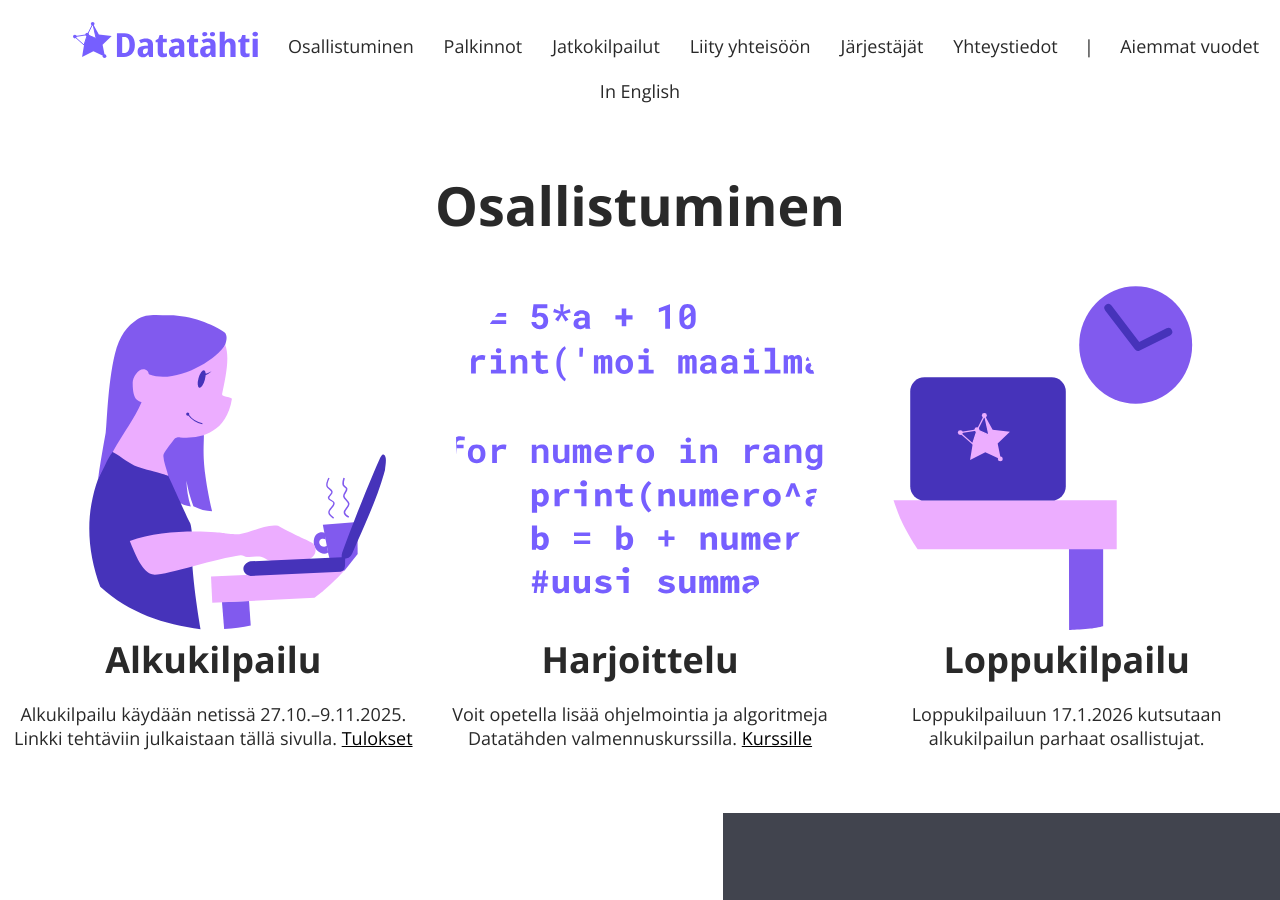
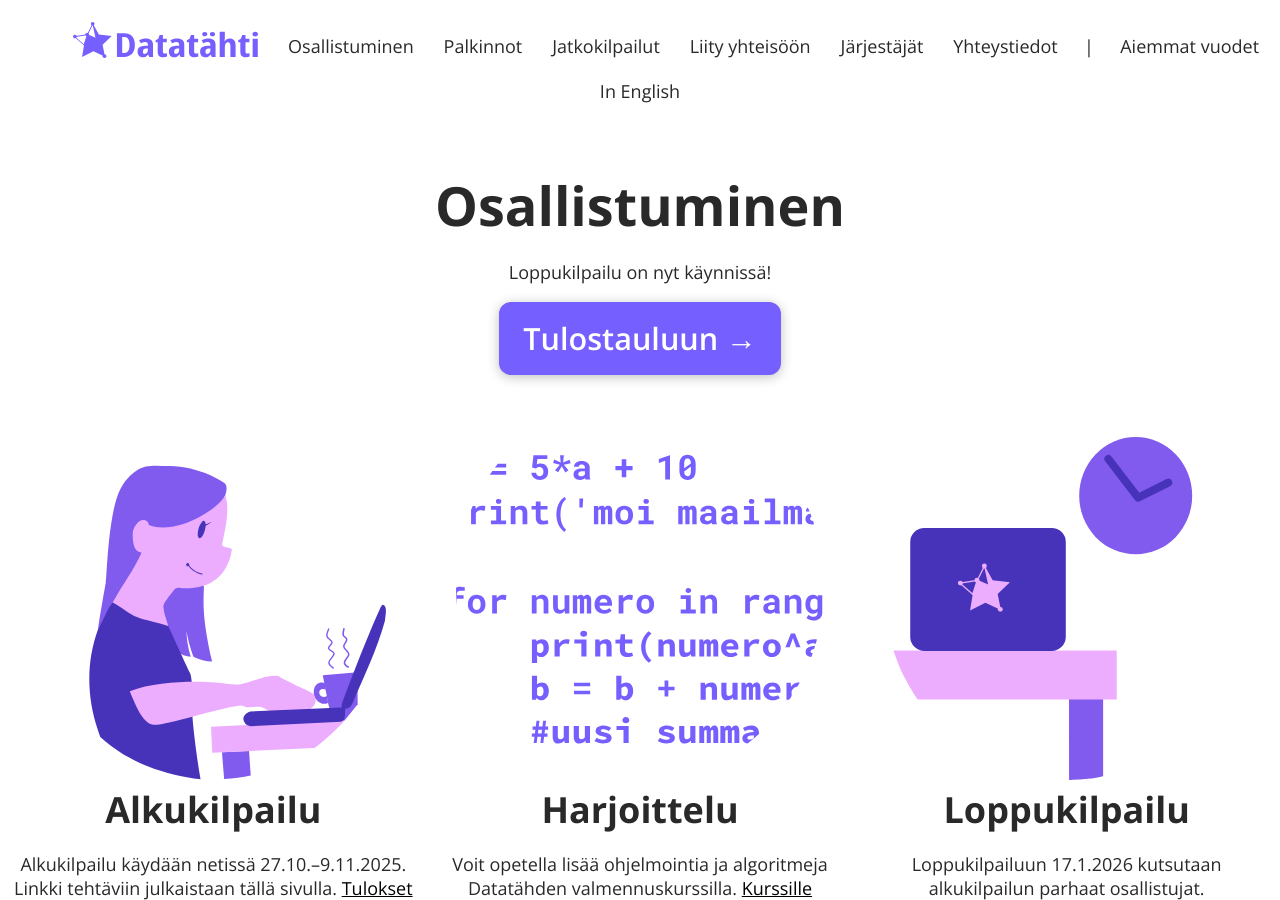
Before and after one commit to kisakoodaus/datatahti.fi, a Jekyll site: the page built from index.html, in a window 1280 px wide and 900 px high, scrolled down 543 px. Built offline with Jekyll 4.4.1, drawn with Linux system fonts in a browser that asks for light colours.

Commit message:
Loppukilpailu 2026

```diff
--- a/index.html
+++ b/index.html
@@ -12,10 +12,10 @@
         <p>Alkukilpailu on nyt käynnissä!</p>
         <p><a href="https://cses.fi/datatahti-2026">Kilpailuun →</a></p>
     </div>-->
-    <!--<div class="go-enter">
+    <div class="go-enter">
         <p>Loppukilpailu on nyt käynnissä!</p>
-        <p><a href="https://cses.fi/dt25scoreboard">Tulostauluun →</a></p>
-    </div>-->
+        <p><a href="https://cses.fi/dt26scoreboard">Tulostauluun →</a></p>
+    </div>
 
     <div class="img-box-wrapper">
 
```
